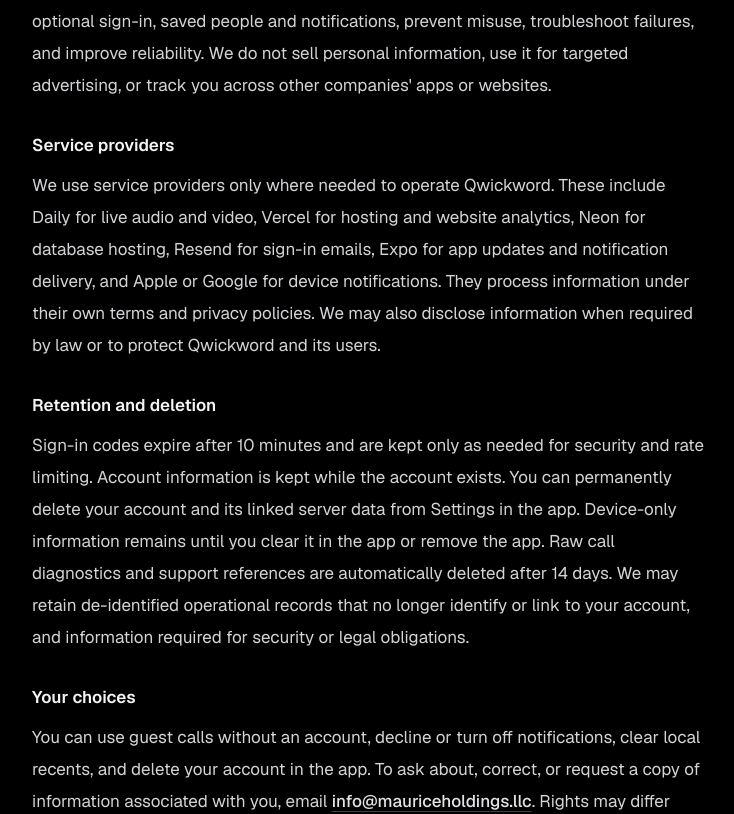
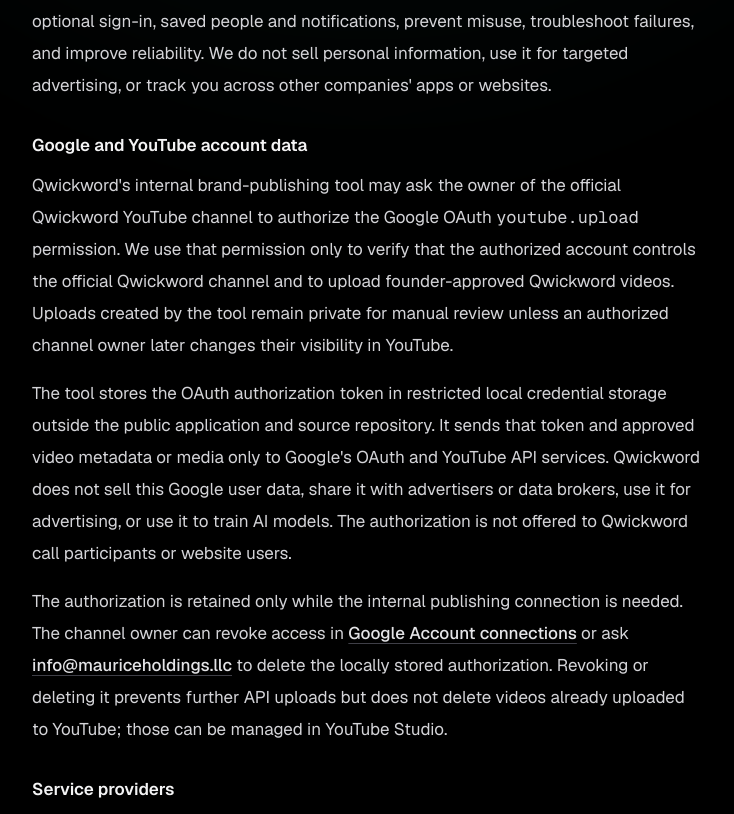
Before and after one commit to 5unR4yDK/qwickword, a Next.js app: page /about in a window 1280 px wide. Shown: the part 2982-3796 px from the top of the page, without its empty margins (272-1006 px from the left). Built offline with nearby package versions, Linux system fonts and the light colour scheme.

Commit message:
Add Google and YouTube data disclosure

```diff
--- a/src/app/about/page.tsx
+++ b/src/app/about/page.tsx
@@ -266,6 +266,58 @@
 
               <div>
                 <h3 className="font-semibold text-zinc-900 dark:text-zinc-100">
+                  Google and YouTube account data
+                </h3>
+                <div className="mt-2 flex flex-col gap-4">
+                  <p>
+                    Qwickword&apos;s internal brand-publishing tool may ask the
+                    owner of the official Qwickword YouTube channel to authorize
+                    the Google OAuth <code>youtube.upload</code> permission. We
+                    use that permission only to verify that the authorized
+                    account controls the official Qwickword channel and to
+                    upload founder-approved Qwickword videos. Uploads created by
+                    the tool remain private for manual review unless an
+                    authorized channel owner later changes their visibility in
+                    YouTube.
+                  </p>
+                  <p>
+                    The tool stores the OAuth authorization token in restricted
+                    local credential storage outside the public application and
+                    source repository. It sends that token and approved video
+                    metadata or media only to Google&apos;s OAuth and YouTube API
+                    services. Qwickword does not sell this Google user data,
+                    share it with advertisers or data brokers, use it for
+                    advertising, or use it to train AI models. The authorization
+                    is not offered to Qwickword call participants or website
+                    users.
+                  </p>
+                  <p>
+                    The authorization is retained only while the internal
+                    publishing connection is needed. The channel owner can
+                    revoke access in{" "}
+                    <a
+                      href="https://myaccount.google.com/connections"
+                      className="font-medium text-zinc-800 underline decoration-zinc-300 underline-offset-4 hover:text-zinc-950 dark:text-zinc-200 dark:decoration-zinc-700 dark:hover:text-white"
+                    >
+                      Google Account connections
+                    </a>{" "}
+                    or ask{" "}
+                    <a
+                      href="mailto:info@mauriceholdings.llc"
+                      className="font-medium text-zinc-800 underline decoration-zinc-300 underline-offset-4 hover:text-zinc-950 dark:text-zinc-200 dark:decoration-zinc-700 dark:hover:text-white"
+                    >
+                      info@mauriceholdings.llc
+                    </a>{" "}
+                    to delete the locally stored authorization. Revoking or
+                    deleting it prevents further API uploads but does not delete
+                    videos already uploaded to YouTube; those can be managed in
+                    YouTube Studio.
+                  </p>
+                </div>
+              </div>
+
+              <div>
+                <h3 className="font-semibold text-zinc-900 dark:text-zinc-100">
                   Service providers
                 </h3>
                 <p className="mt-2">
```
